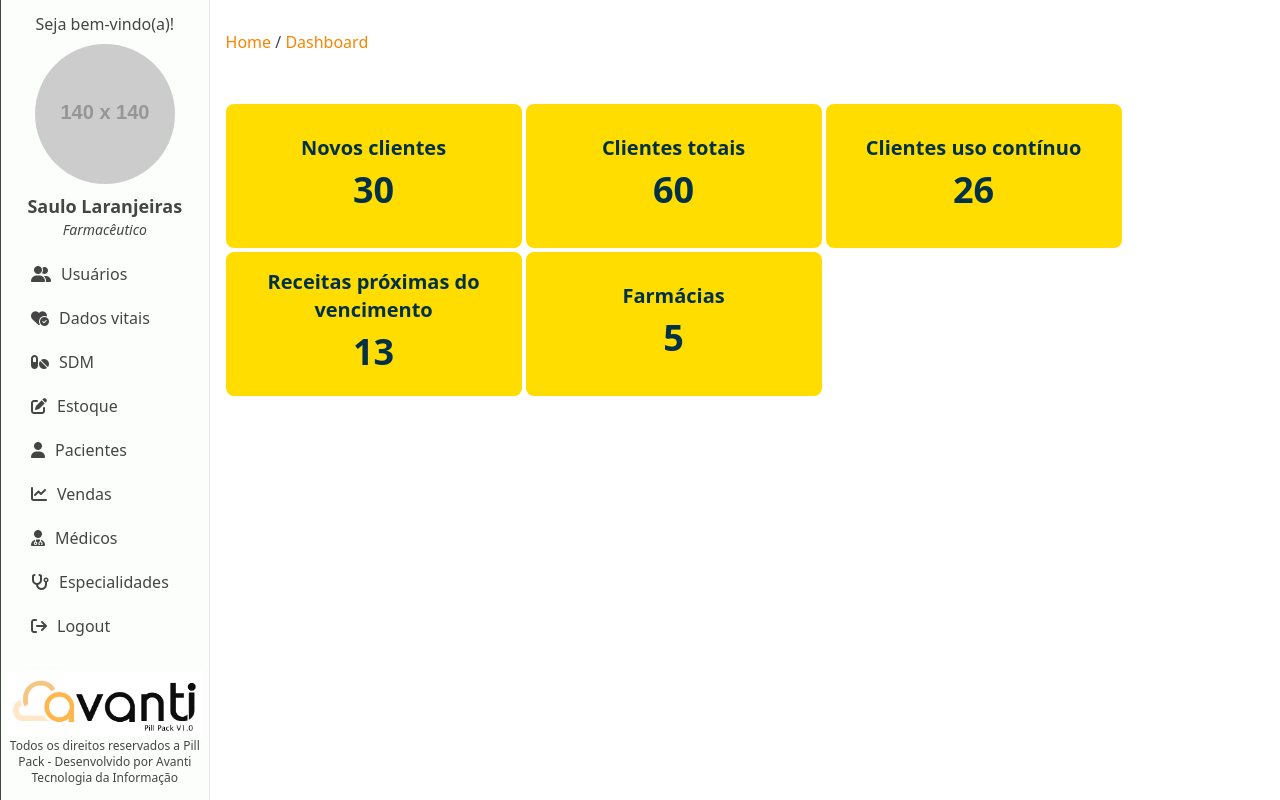
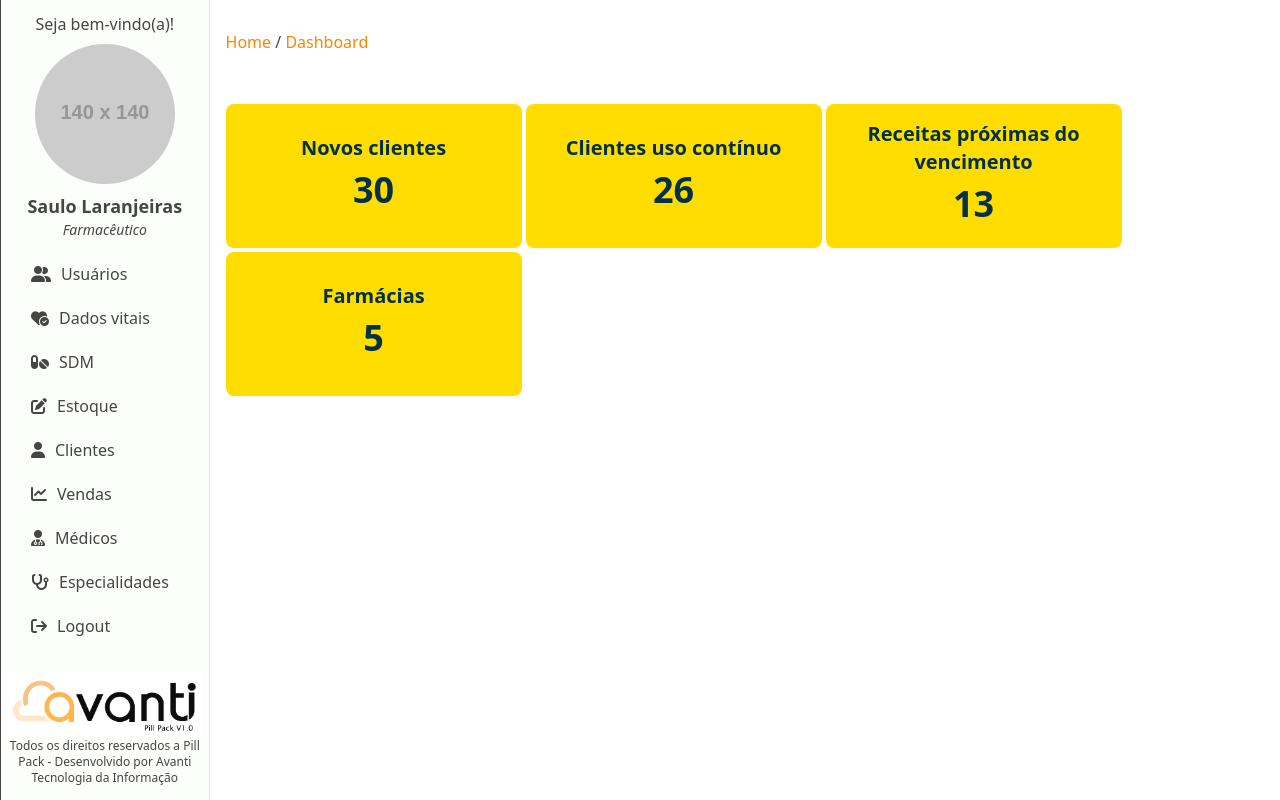
Before and after one commit to claytonaugusto/pillpack, a PHP site: page /dashboard.php in a window 1280 px wide. Run offline with PHP 8.4, Linux system fonts and the light colour scheme; style sheets or scripts are compiled from the project's sources; some libraries are stand-ins or nearby versions; some web fonts are replaced.

Commit message:
Alteração do menu Pacientes para Clientes e retirada do card de Clientes Totais da dashboard

```diff
--- a/public/dashboard.php
+++ b/public/dashboard.php
@@ -23,12 +23,12 @@
                     </div>
             </a>
 
-            <a href="clientes-totais.php">
+            <!-- <a href="clientes-totais.php">
                 <div class="flex flex-col items-center justify-center w-74 h-36 bg-(--bg-yellow-avanti) rounded-lg cursor-pointer text-(--text-prussian-blue) hover:text-(--bg-seasalt) hover:bg-(--bg-btn-hover) duration-300">
                     <h2 class="text-xl font-bold mb-2">Clientes totais</h2>
                     <h2 class="text-4xl font-bold mb-2">60</h2>
                 </div>
-            </a>
+            </a> -->
 
             <a href="clientes-uso-continuo.php">
                 <div class="flex flex-col items-center justify-center w-74 h-36 bg-(--bg-yellow-avanti) rounded-lg cursor-pointer text-(--text-prussian-blue) hover:text-(--bg-seasalt) hover:bg-(--bg-btn-hover) duration-300">
--- a/public/templates/aside.php
+++ b/public/templates/aside.php
@@ -27,7 +27,7 @@
                     </li>
 
                     <li class="flex-wrap mb-2 hover:bg-(--bg-btn-hover) hover:text-sky-50 duration-300">
-                        <a href="" class="block p-1.5"><i class="fa-solid fa-user"></i>Pacientes</a>
+                        <a href="" class="block p-1.5"><i class="fa-solid fa-user"></i>Clientes</a>
                     </li>
 
                     <li class="flex-wrap mb-2 hover:bg-(--bg-btn-hover) hover:text-sky-50 duration-300">
```
